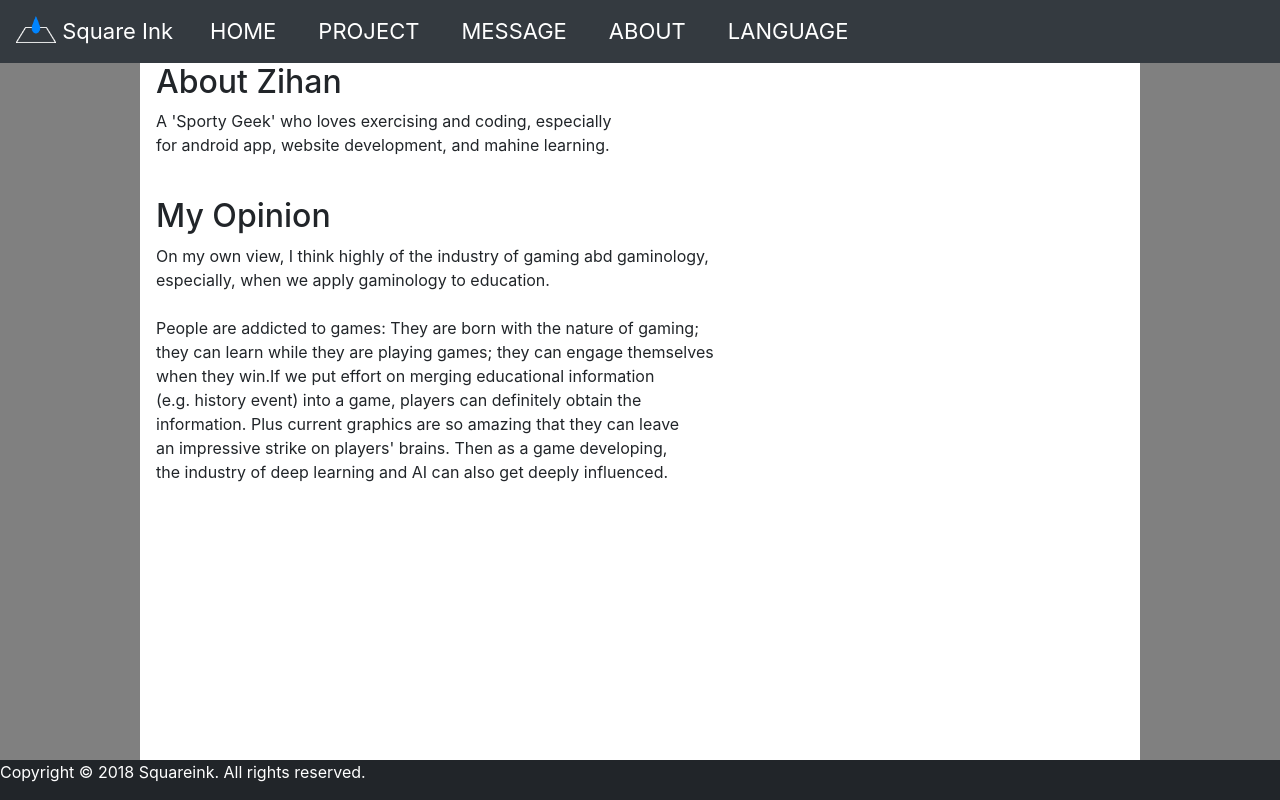
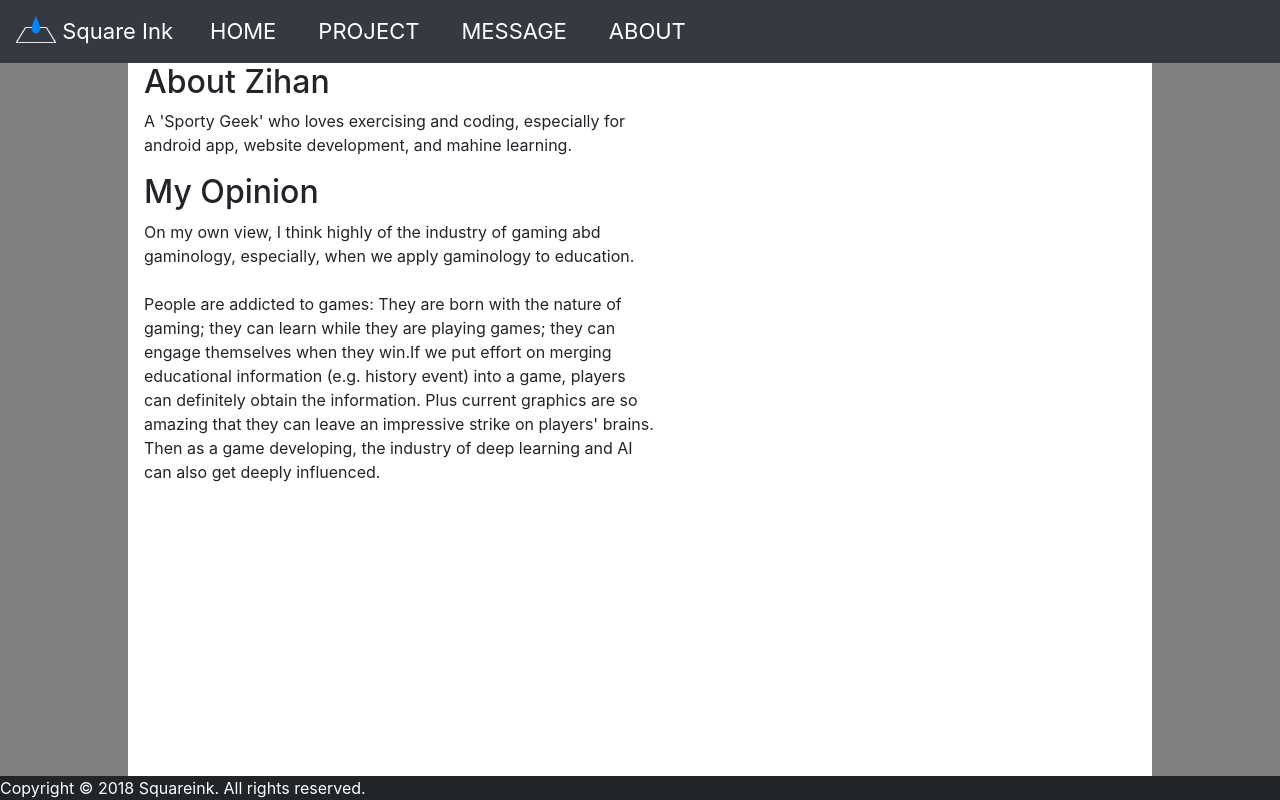
Before and after one commit to Aceyee/SquareInk-old, a PHP site: page /about.html in a window 1280 px wide. Run offline with PHP 8.4, Linux system fonts and the light colour scheme; some libraries are stand-ins or nearby versions.

Commit message:
message function worked, need improvement on UI

```diff
--- a/about.html
+++ b/about.html
@@ -13,27 +13,25 @@
 
 <body>
     <div id="navbar-holder"></div>
-    <div id="content">
-        <div id="paragraghs">
+    <div class="content">
+        <div id="paragraghs" >
             <h2>About Zihan</h2>
             <p>
-                A 'Sporty Geek' who loves exercising and coding, especially<br>
+                A 'Sporty Geek' who loves exercising and coding, especially
                 for android app, website development, and mahine learning.
             </p>
 
-            <br>
-
             <h2>My Opinion</h2>
             <p>
-                On my own view, I think highly of the industry of gaming abd gaminology,<br>
+                On my own view, I think highly of the industry of gaming abd gaminology,
                 especially, when we apply gaminology to education.<br>
                 <br>
-                   People are addicted to games: They are born with the nature of gaming;<br>
-                   they can learn while they are playing games; they can engage themselves<br>
-                   when they win.If we put effort on merging educational information <br>
-                   (e.g. history event) into a game, players can definitely obtain the <br>
-                   information. Plus current graphics are so amazing that they can leave<br>
-                   an impressive strike on players' brains. Then as a game developing, <br>
+                   People are addicted to games: They are born with the nature of gaming;
+                   they can learn while they are playing games; they can engage themselves
+                   when they win.If we put effort on merging educational information
+                   (e.g. history event) into a game, players can definitely obtain the
+                   information. Plus current graphics are so amazing that they can leave
+                   an impressive strike on players' brains. Then as a game developing,
                    the industry of deep learning and AI can also get deeply influenced.
             </p>
         </div>
@@ -45,6 +43,6 @@
         $("#navbar-holder").load("nav.html");
         $('#footbar').load('footer.html');
         var marginBot = parseInt($('#navbar-holder').css('marginBottom'));
-        $('#content').css('height', $(window).height() - marginBot + "px");
+        $('.content').css('height', ($(window).height() - marginBot) + "px");
     });
 </script>
--- a/css/index.css
+++ b/css/index.css
@@ -35,14 +35,18 @@ body{
     bottom:2rem;
 }
 
-#content{
-    width:1000px;
+.content{
+    left:10%;
+    width:80%;
+    right:10%;
     margin:0 auto;
     background-color:white;
 }
 
 #paragraghs{
+    width:50%;
     margin:1rem;
+
 }
 
 #btn-send{
@@ -62,6 +66,9 @@ body{
    color: white;
 }
 
+.footer p{
+    margin:0;
+}
 
 
 
@@ -77,6 +84,15 @@ body{
     }
     .btn-nav{
       font-size:0.875rem;
+    }
+    .content{
+        left:0;
+        width:100%;
+        right:0;
+    }
+    #paragraghs{
+        width:100%;
+        margin:0;
     }
     .float-left{
         width:25%;
--- a/nav.html
+++ b/nav.html
@@ -14,16 +14,13 @@
                     <a class="nav-link" href="/">HOME<span class="sr-only">(current)</span></a>
                 </li>
                 <li class="nav-item active btn btn-nav">
-                    <a class="nav-link" href="/project.html">PROJECT<span class="sr-only">(current)</span></a>
+                    <a class="nav-link" href="./project.html">PROJECT<span class="sr-only">(current)</span></a>
                 </li>
                 <li class="nav-item active btn btn-nav">
-                    <a class="nav-link" href="/message.html">MESSAGE<span class="sr-only">(current)</span></a>
+                    <a class="nav-link" href="./message.html">MESSAGE<span class="sr-only">(current)</span></a>
                 </li>
                 <li class="nav-item active btn btn-nav">
-                    <a class="nav-link" href="/about.html">ABOUT<span class="sr-only">(current)</span></a>
-                </li>
-                <li class="nav-item active btn btn-nav" data-toggle="modal" data-target="#exampleModal">
-                    <a class="nav-link" href="#">LANGUAGE</a>
+                    <a class="nav-link" href="./about.html">ABOUT<span class="sr-only">(current)</span></a>
                 </li>
             </ul>
         </div>
--- a/php/init3.php
+++ b/php/init3.php
@@ -8,6 +8,6 @@
     if(!$con){
         echo "connection error ".mysqli_connect_error();
     }else{
-        echo "<h3>Database connection Success<\h3>";
+        //echo "<h3>Database connection Success<\h3>";
     }
 ?>
--- a/php/send.php
+++ b/php/send.php
@@ -13,7 +13,7 @@ if(empty($message)){
 }else{
     $sql_query_insert = "insert into message(username, message) values('$username','$message');";
     if(mysqli_query($con, $sql_query_insert)){
-        echo "Insert Success";
+        //echo "Insert Success";
     }else{
         echo "Data insertion error".mysqli_error($con);
     }
--- /dev/null
+++ b/phpinfo.php
@@ -0,0 +1 @@
+<?php phpinfo(); ?>
```
Also changed, not shown: message.html (+32 -0 lines), php/load.php (added, +15 -0 lines), image/icon-btn-close.png (added).
